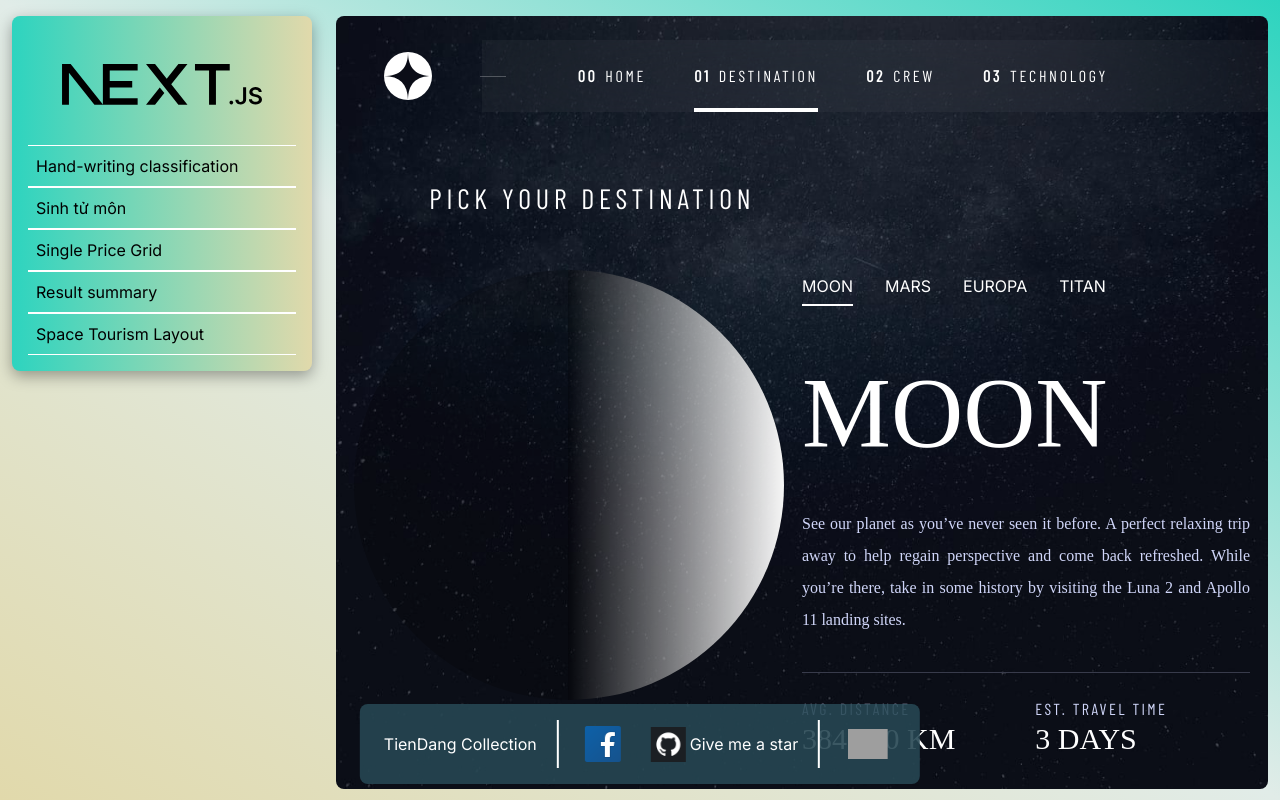
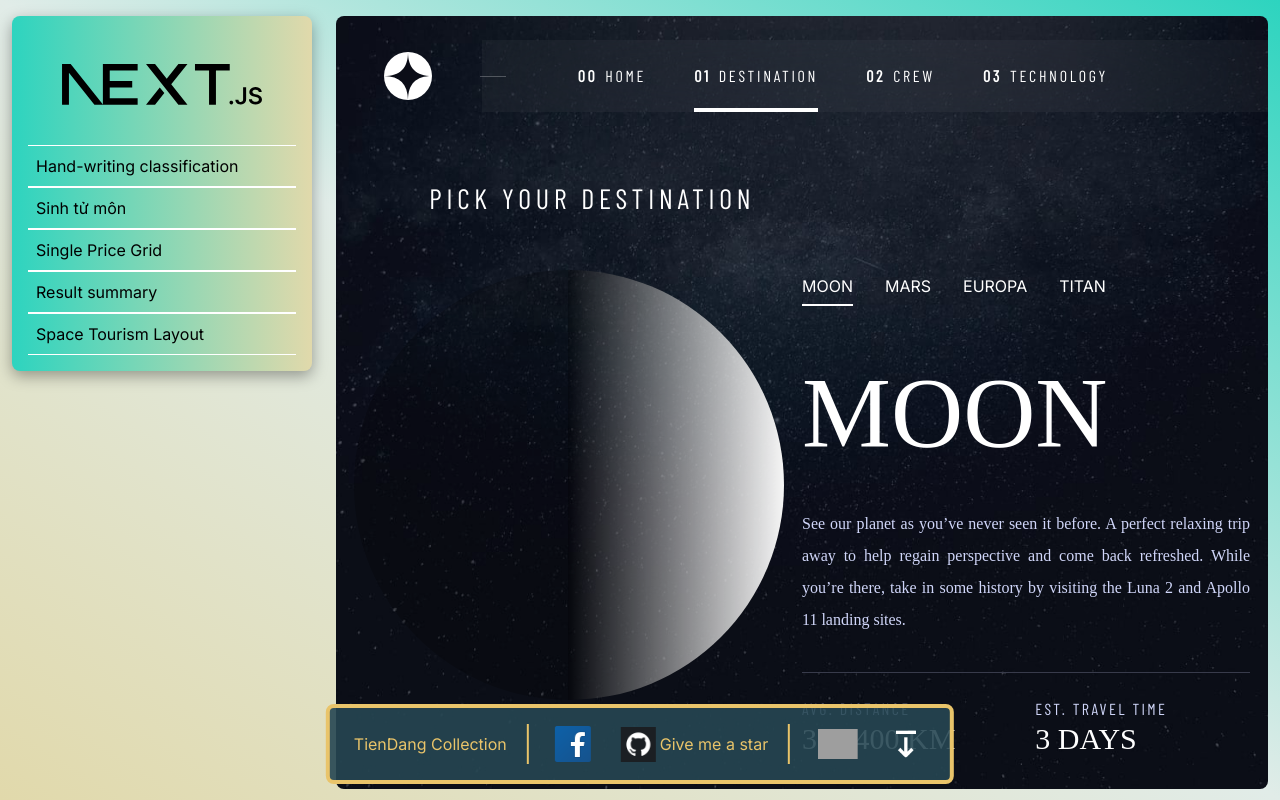
Before and after one commit to quoctienkt/quoctienkt, a Next.js app: page /test/ in a window 1280 px wide. Built offline with nearby package versions, Linux system fonts and the light colour scheme; grey boxes are pictures that could not be loaded.

Commit message:
feature / about us toggle

```diff
--- a/src/components/layout/aboutUs/AboutUs.module.css
+++ b/src/components/layout/aboutUs/AboutUs.module.css
@@ -1,11 +1,22 @@
 .wrapper {
   @apply fixed bottom-4 left-1/2 -translate-x-1/2 rounded-lg h-20 py-4 px-6 text-white z-[9999];
-  @apply flex flex-row gap-5 items-center justify-evenly;
-  @apply bg-[rgb(var(--primary-rgb),_0.9)];
+  @apply flex flex-row gap-5 items-center justify-evenly bg-[rgb(var(--primary-rgb),_0.9)] border-[rgb(var(--color-central))] border-4 border-solid text-[rgb(var(--color-central))];
+  @apply transition-all;
+  @apply max-lg:hidden;
 
-  @apply max-lg:hidden;
+  &.wrapperCollapse {
+    @apply bottom-0 border-b-0 py-1 h-11 rounded-none rounded-t-full gap-2;
+
+    .hideOnCollapse {
+      @apply hidden;
+    }
+  }
 
   .themeToggle {
     @apply cursor-pointer p-2 hover:bg-[rgb(var(--primary-rgb),_1)] hover:rounded-full;
   }
+
+  .aboutUsExpansion {
+    @apply hover:cursor-pointer;
+  }
 }
--- a/src/components/layout/aboutUs/AboutUs.tsx
+++ b/src/components/layout/aboutUs/AboutUs.tsx
@@ -6,10 +6,23 @@ import styles from "./AboutUs.module.css";
 import { VerticalLine } from "@/components/verticalLine/VerticalLine";
 import { useEffect, useState } from "react";
 import { useTheme } from "next-themes";
+import { useAtom } from "jotai";
+import { atomWithStorage } from "jotai/utils";
+import { classes, toggle } from "@/utils/toggle";
+
+const AboutUsExpansionLocalStorageKey = "about-us-expansion";
+const aboutUsExpansionAtom = atomWithStorage(
+  AboutUsExpansionLocalStorageKey,
+  true
+);
 
 export function AboutUs() {
   const [mount, setMount] = useState(false);
   const { theme, setTheme } = useTheme();
+  const [aboutUsExpansion, setAboutUsExpansion] = useAtom(aboutUsExpansionAtom);
+  const verticalLine = (
+    <VerticalLine background="bg-[rgb(var(--color-central))]"></VerticalLine>
+  );
 
   useEffect(() => {
     setMount(true);
@@ -20,9 +33,14 @@ export function AboutUs() {
   }
 
   return (
-    <div className={styles.wrapper}>
+    <div
+      className={classes(
+        styles.wrapper,
+        toggle(!aboutUsExpansion, styles.wrapperCollapse)
+      )}
+    >
       <div>TienDang Collection</div>
-      <VerticalLine></VerticalLine>
+      {verticalLine}
       <Link
         className="flex flex-row items-center gap-1"
         href="https://www.facebook.com/dangquoctienvktl/"
@@ -47,9 +65,9 @@ export function AboutUs() {
           width={35}
           height={35}
         ></AppImage>
-        <span>Give me a star</span>
+        <span className={styles.hideOnCollapse}>Give me a star</span>
       </Link>
-      <VerticalLine></VerticalLine>
+      {verticalLine}
       {theme === "dark" && (
         <div
           className={styles.themeToggle}
@@ -80,6 +98,30 @@ export function AboutUs() {
           ></AppImage>
         </div>
       )}
+
+      <div
+        className={styles.aboutUsExpansion}
+        onClick={() => setAboutUsExpansion(!aboutUsExpansion)}
+      >
+        {aboutUsExpansion && (
+          <AppImage
+            className="rotate-180 invert"
+            src="/img/to_top.png"
+            alt="About Us Collapse Icon"
+            width={40}
+            height={40}
+          ></AppImage>
+        )}
+        {!aboutUsExpansion && (
+          <AppImage
+            className="invert"
+            src="/img/to_top.png"
+            alt="About Us Expansion Icon"
+            width={40}
+            height={40}
+          ></AppImage>
+        )}
+      </div>
     </div>
   );
 }
```
